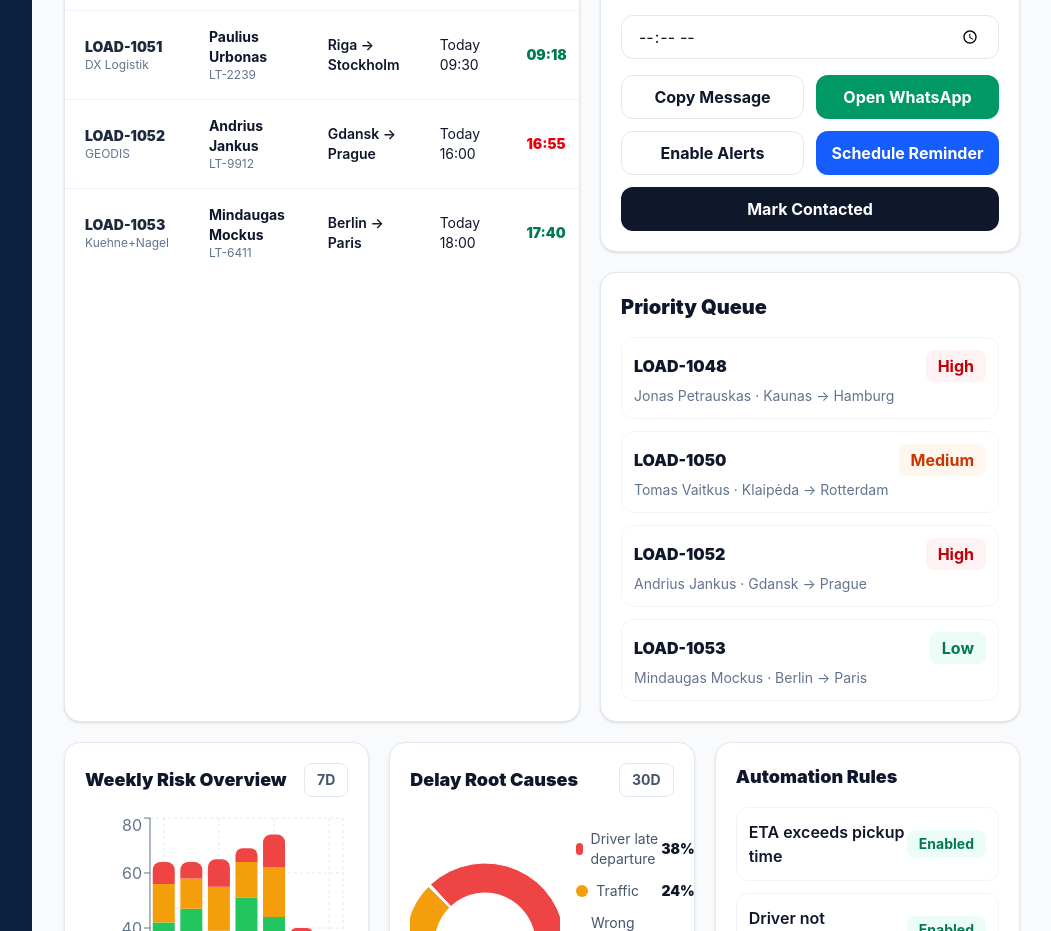
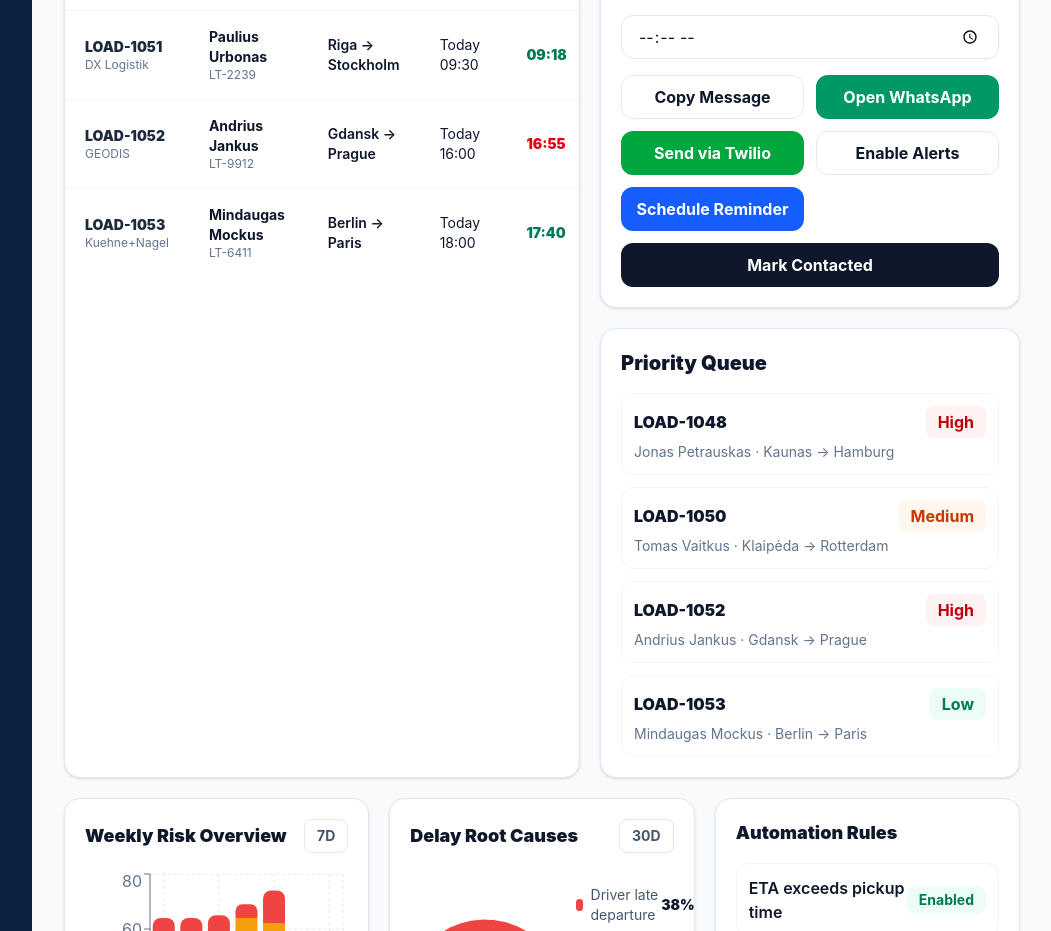
Before and after one commit to nekoksvardas-crypto/adaptive-monitoring-dashboards, a React (Vite) app: page / in a window 1280 px wide. Shown: the part 960-1891 px from the top of the page, without its empty margins (228-1279 px from the left). Built offline with nearby package versions, Linux system fonts and the light colour scheme.

Commit message:
Add Twilio WhatsApp sender

```diff
--- a/package.json
+++ b/package.json
@@ -12,7 +12,8 @@
   "dependencies": {
     "react": "^19.2.5",
     "react-dom": "^19.2.5",
-    "recharts": "^3.8.1"
+    "recharts": "^3.8.1",
+    "twilio": "^6.0.2"
   },
   "devDependencies": {
     "@eslint/js": "^10.0.1",
--- a/src/App.jsx
+++ b/src/App.jsx
@@ -259,9 +259,7 @@ export default function App() {
           body: `Contact ${selectedLoad.driver}: ${selectedLoad.id}`,
         });
       } else {
-        alert(`Fleet Reminder
-
-${message}`);
+        alert(`Fleet Reminder\n\n${message}`);
       }
     }, delay);
   };
@@ -280,6 +278,33 @@ ${message}`);
     const cleanPhone = driverPhone.replace(/[^0-9]/g, "");
     const message = encodeURIComponent(makeMessage(selectedLoad));
     window.open(`https://wa.me/${cleanPhone}?text=${message}`, "_blank");
+  };
+
+  const sendWhatsAppNow = async () => {
+    if (!selectedLoad) return;
+
+    try {
+      const response = await fetch("/api/send-whatsapp", {
+        method: "POST",
+        headers: {
+          "Content-Type": "application/json",
+        },
+        body: JSON.stringify({
+          to: driverPhone,
+          message: makeMessage(selectedLoad),
+        }),
+      });
+
+      const data = await response.json();
+
+      if (data.success) {
+        setToast("WhatsApp message sent via Twilio");
+      } else {
+        setToast(`Twilio error: ${data.error}`);
+      }
+    } catch (error) {
+      setToast("Failed to send WhatsApp message");
+    }
   };
 
   return (
@@ -358,6 +383,7 @@ ${message}`);
                 scheduleReminder={scheduleReminder}
                 requestNotifications={requestNotifications}
                 openWhatsApp={openWhatsApp}
+                sendWhatsAppNow={sendWhatsAppNow}
                 scheduledReminder={scheduledReminder}
               />
               <PriorityQueue loads={loads} setSelectedLoad={setSelectedLoad} />
@@ -458,6 +484,7 @@ function ActionPanel({
   scheduleReminder,
   requestNotifications,
   openWhatsApp,
+  sendWhatsAppNow,
   scheduledReminder,
 }) {
   if (!load) return null;
@@ -512,6 +539,7 @@ function ActionPanel({
       <div className="grid grid-cols-2 gap-3 mt-4">
         <button onClick={copyMessage} className="h-11 rounded-xl border border-slate-200 font-bold hover:bg-slate-50">Copy Message</button>
         <button onClick={openWhatsApp} className="h-11 rounded-xl bg-emerald-600 text-white font-bold hover:bg-emerald-700">Open WhatsApp</button>
+        <button onClick={sendWhatsAppNow} className="h-11 rounded-xl bg-green-600 text-white font-bold hover:bg-green-700">Send via Twilio</button>
         <button onClick={requestNotifications} className="h-11 rounded-xl border border-slate-200 font-bold hover:bg-slate-50">Enable Alerts</button>
         <button onClick={scheduleReminder} className="h-11 rounded-xl bg-blue-600 text-white font-bold hover:bg-blue-700">Schedule Reminder</button>
         <button onClick={() => markContacted(load.id)} className="col-span-2 h-11 rounded-xl bg-slate-900 text-white font-bold hover:bg-slate-800">Mark Contacted</button>
--- /dev/null
+++ b/src/api/send-whatsapp.js
@@ -0,0 +1,31 @@
+import twilio from "twilio";
+
+export default async function handler(req, res) {
+  if (req.method !== "POST") {
+    return res.status(405).json({ error: "Method not allowed" });
+  }
+
+  try {
+    const { to, message } = req.body;
+
+    const client = twilio(
+      process.env.TWILIO_ACCOUNT_SID,
+      process.env.TWILIO_AUTH_TOKEN
+    );
+
+    const result = await client.messages.create({
+      from: process.env.TWILIO_WHATSAPP_FROM,
+      to: `whatsapp:${to}`,
+      body: message,
+    });
+
+    return res.status(200).json({
+      success: true,
+      sid: result.sid,
+    });
+  } catch (error) {
+    return res.status(500).json({
+      error: error.message,
+    });
+  }
+}
```
Also changed, not shown: 1 other file (tests, documents, lock files or other folders).
